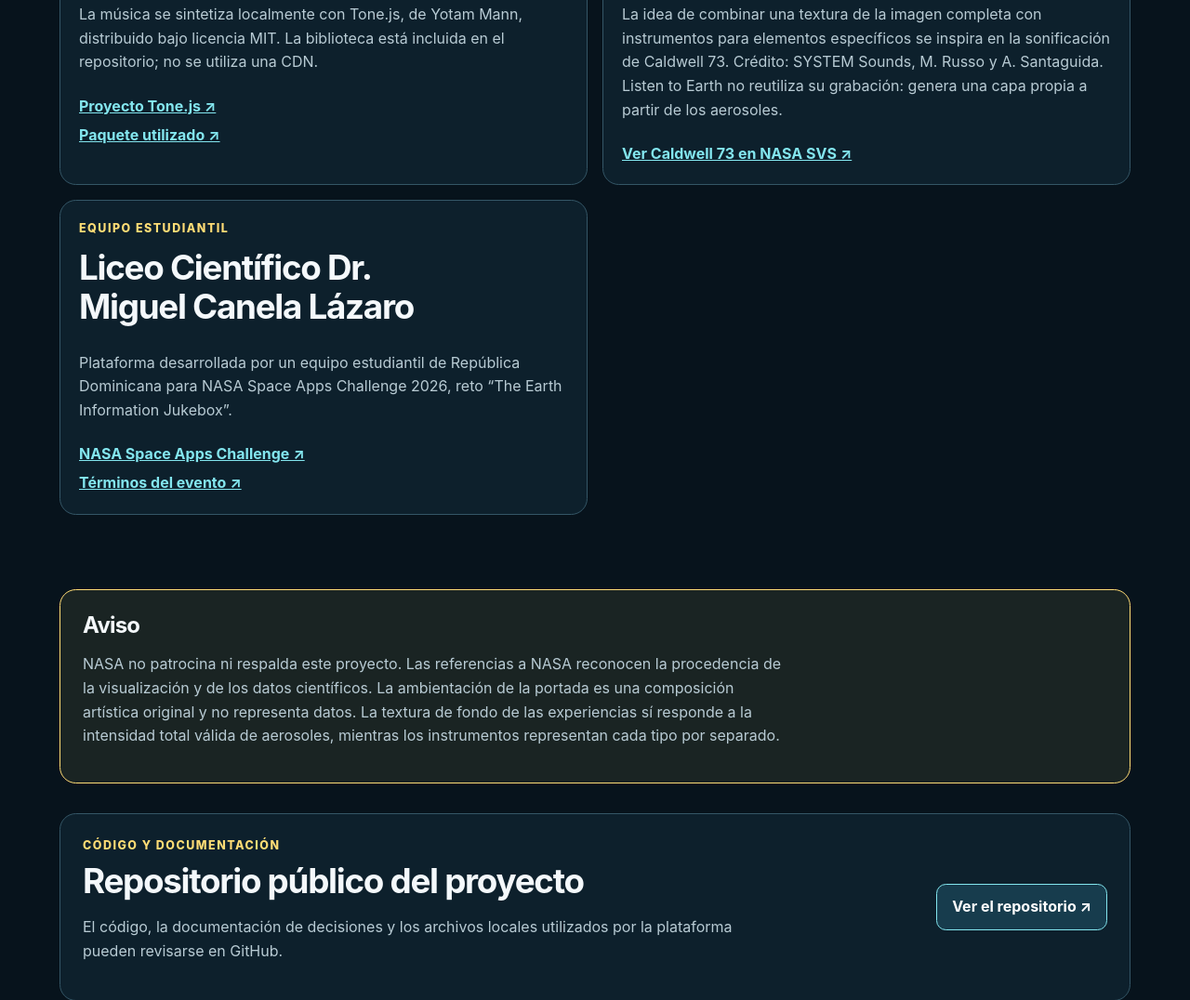
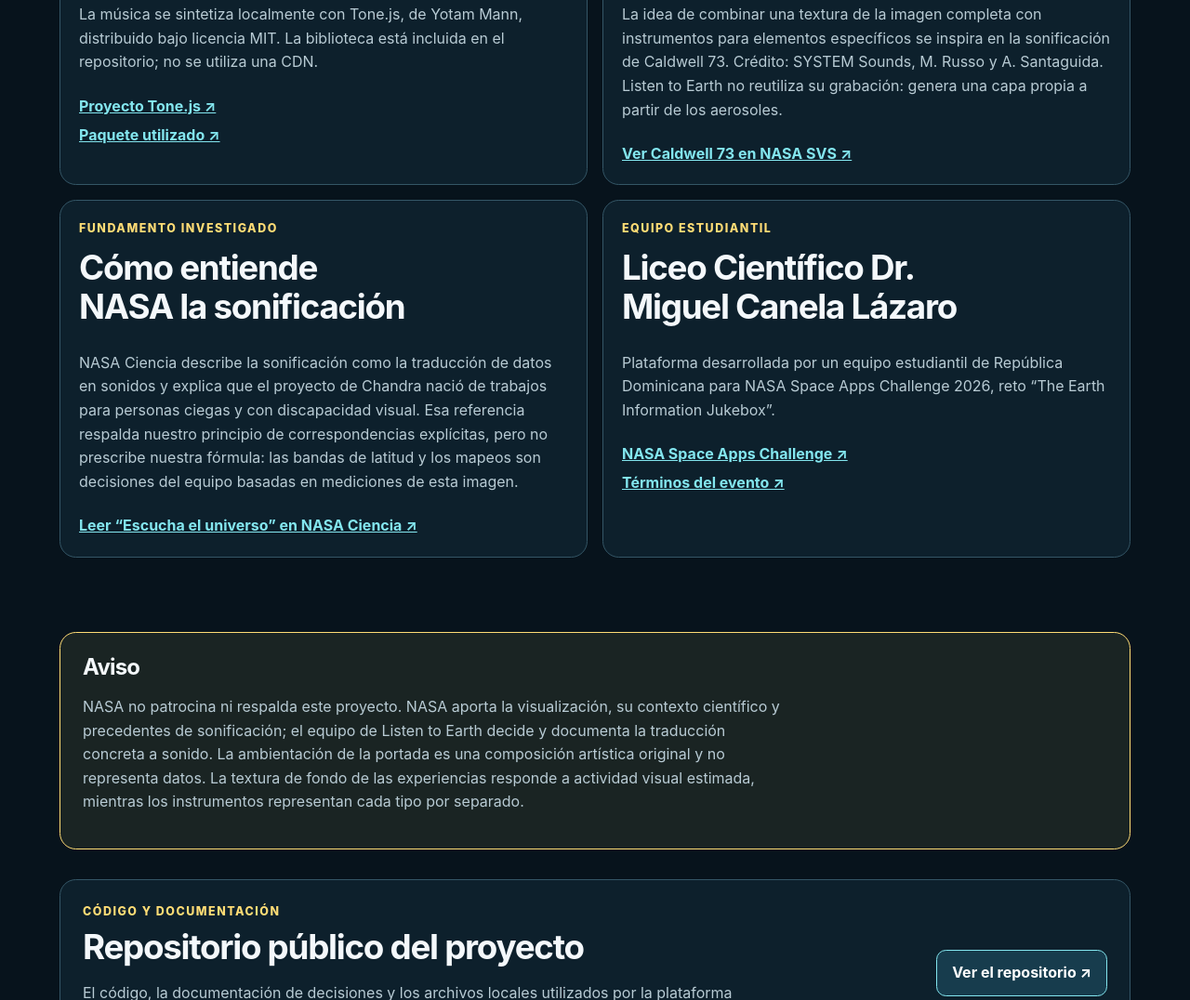
Before and after one commit to dalgenisdalgenis-hue/listen-to-earth, a plain HTML site: page docs/creditos.html in a window 1280 px wide. Shown: the part 1551-2627 px from the top of the page at 93% size. Drawn offline with Linux system fonts and the light colour scheme.

Commit message:
Documentar metodología de sonificación por zonas

```diff
--- a/docs/creditos.html
+++ b/docs/creditos.html
@@ -19,9 +19,10 @@
       <article><p class="source-kicker">Interpretación responsable</p><h2>Qué significan los valores</h2><p>Son intensidades relativas estimadas a partir de los colores de una visualización y representan toda la columna de aire. No son concentraciones atmosféricas en µg/m³ ni una medición de la calidad del aire a nivel del suelo.</p></article>
       <article><p class="source-kicker">Audio en el navegador</p><h2>Tone.js 15.1.22</h2><p>La música se sintetiza localmente con Tone.js, de Yotam Mann, distribuido bajo licencia MIT. La biblioteca está incluida en el repositorio; no se utiliza una CDN.</p><a href="https://github.com/Tonejs/Tone.js" target="_blank" rel="noopener">Proyecto Tone.js ↗</a><a href="https://www.npmjs.com/package/tone/v/15.1.22" target="_blank" rel="noopener">Paquete utilizado ↗</a></article>
       <article><p class="source-kicker">Inspiración metodológica</p><h2>Sonificación de Caldwell 73</h2><p>La idea de combinar una textura de la imagen completa con instrumentos para elementos específicos se inspira en la sonificación de Caldwell 73. Crédito: SYSTEM Sounds, M. Russo y A. Santaguida. Listen to Earth no reutiliza su grabación: genera una capa propia a partir de los aerosoles.</p><a href="https://svs.gsfc.nasa.gov/13786/" target="_blank" rel="noopener">Ver Caldwell 73 en NASA SVS ↗</a></article>
+      <article><p class="source-kicker">Fundamento investigado</p><h2>Cómo entiende NASA la sonificación</h2><p>NASA Ciencia describe la sonificación como la traducción de datos en sonidos y explica que el proyecto de Chandra nació de trabajos para personas ciegas y con discapacidad visual. Esa referencia respalda nuestro principio de correspondencias explícitas, pero no prescribe nuestra fórmula: las bandas de latitud y los mapeos son decisiones del equipo basadas en mediciones de esta imagen.</p><a href="https://ciencia.nasa.gov/universo/escucha-el-universo-sonificacion-de-datos-y-documental-de-la-nasa/" target="_blank" rel="noopener">Leer “Escucha el universo” en NASA Ciencia ↗</a></article>
       <article><p class="source-kicker">Equipo estudiantil</p><h2>Liceo Científico Dr. Miguel Canela Lázaro</h2><p>Plataforma desarrollada por un equipo estudiantil de República Dominicana para NASA Space Apps Challenge 2026, reto “The Earth Information Jukebox”.</p><a href="https://www.spaceappschallenge.org/" target="_blank" rel="noopener">NASA Space Apps Challenge ↗</a><a href="https://www.spaceappschallenge.org/legal/" target="_blank" rel="noopener">Términos del evento ↗</a></article>
     </div>
-    <section class="credit-notice" aria-labelledby="notice-title"><h2 id="notice-title">Aviso</h2><p>NASA no patrocina ni respalda este proyecto. Las referencias a NASA reconocen la procedencia de la visualización y de los datos científicos. La ambientación de la portada es una composición artística original y no representa datos. La textura de fondo de las experiencias sí responde a la intensidad total válida de aerosoles, mientras los instrumentos representan cada tipo por separado.</p></section>
+    <section class="credit-notice" aria-labelledby="notice-title"><h2 id="notice-title">Aviso</h2><p>NASA no patrocina ni respalda este proyecto. NASA aporta la visualización, su contexto científico y precedentes de sonificación; el equipo de Listen to Earth decide y documenta la traducción concreta a sonido. La ambientación de la portada es una composición artística original y no representa datos. La textura de fondo de las experiencias responde a actividad visual estimada, mientras los instrumentos representan cada tipo por separado.</p></section>
     <section class="repository-card" aria-labelledby="repository-title"><div><p class="source-kicker">Código y documentación</p><h2 id="repository-title">Repositorio público del proyecto</h2><p>El código, la documentación de decisiones y los archivos locales utilizados por la plataforma pueden revisarse en GitHub.</p></div><a class="button secondary" href="https://github.com/dalgenisdalgenis-hue/listen-to-earth" target="_blank" rel="noopener">Ver el repositorio ↗</a></section>
   </main>
   <footer><div><p class="footer-brand">Listen to Earth</p><p>Liceo Científico Dr. Miguel Canela Lázaro · República Dominicana</p></div><div class="footer-actions"><a href="guia.html">Guía de uso</a><a class="button ghost" href="experiencias.html">Elegir experiencia</a></div></footer>
```
Also changed, not shown: 9 other files.
